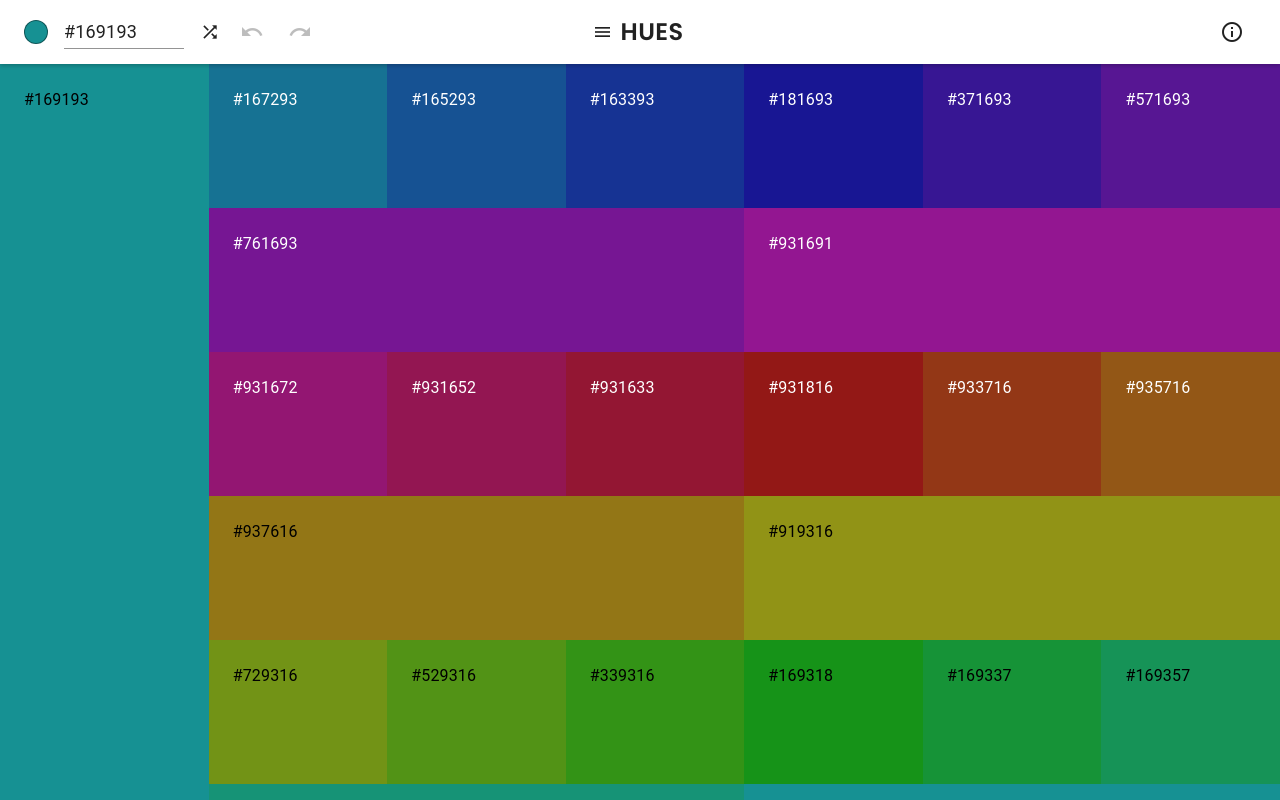
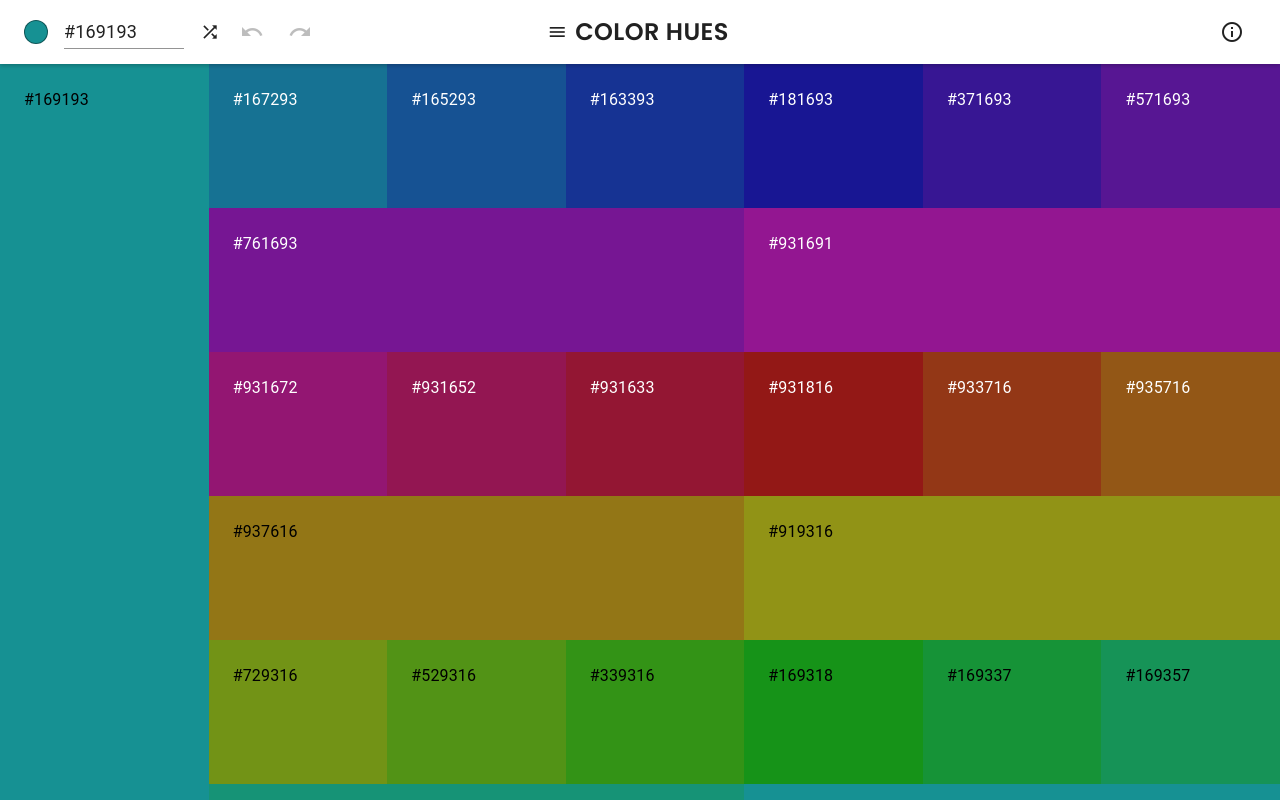
Before and after one commit to adamgraham/colorly, a React (Create React App) app: page /colorly/hues in a window 1280 px wide. Built offline with nearby package versions, Linux system fonts and the light colour scheme.

Commit message:
Rename "Hues" to "Color Hues"

```diff
--- a/src/routes.js
+++ b/src/routes.js
@@ -32,7 +32,7 @@ export const routes = {
   },
   hues: {
     path: '/hues',
-    name: 'Hues',
+    name: 'Color Hues',
     component: Hues,
   },
   harmonies: {
```
